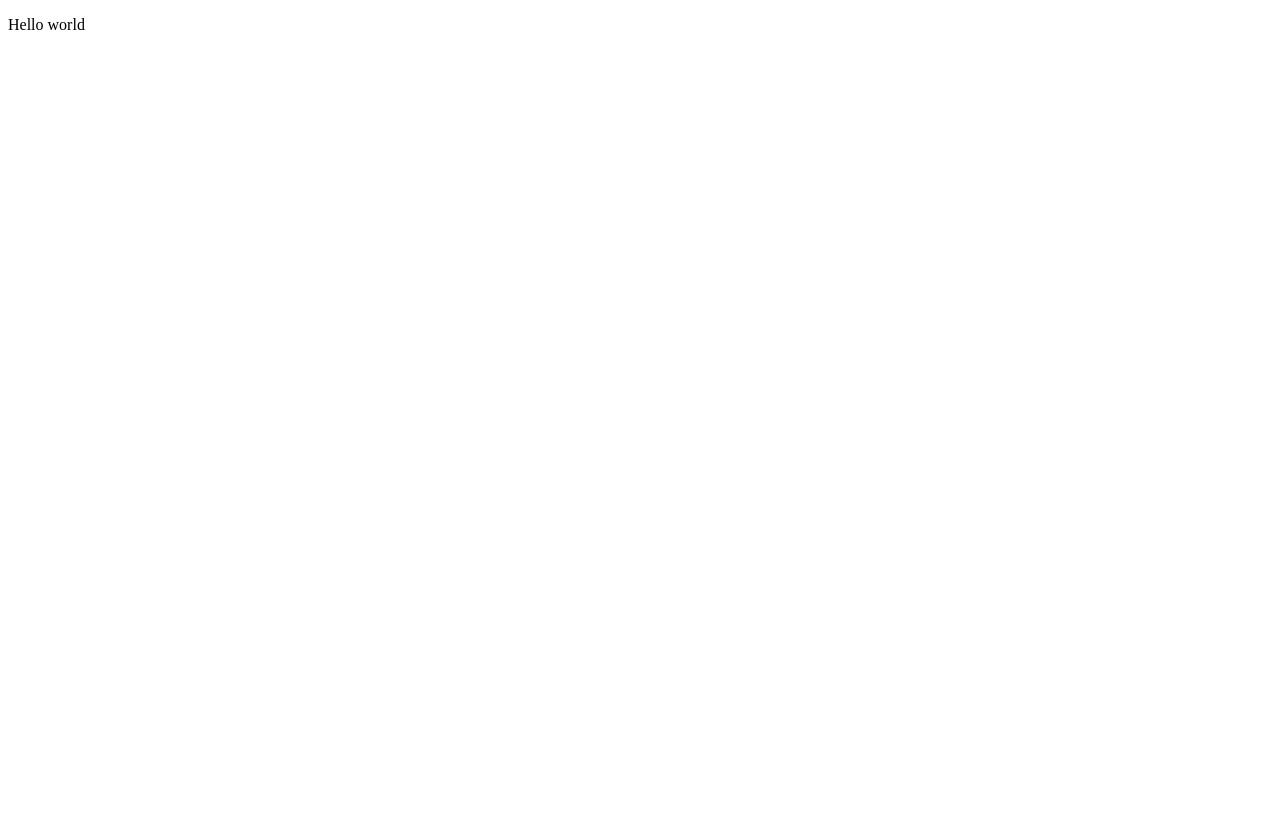
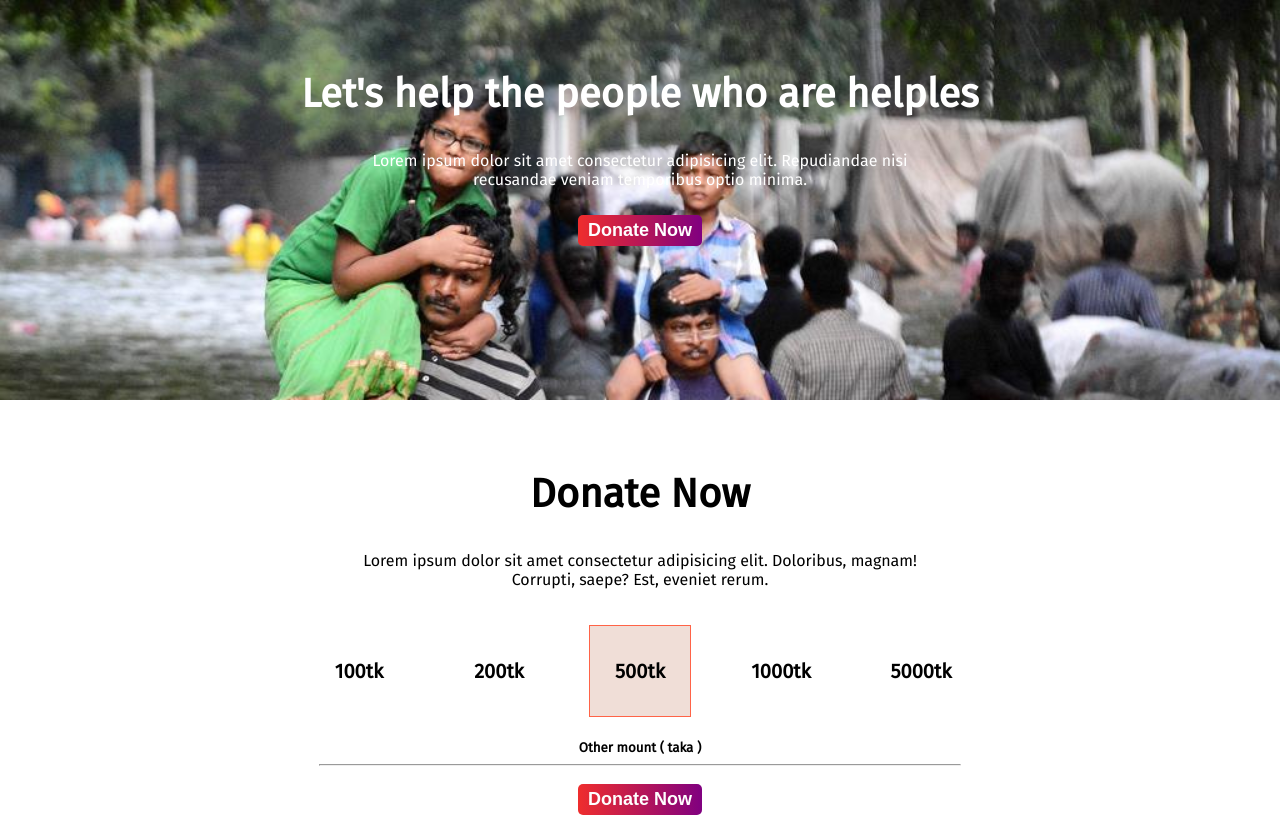
Before and after one commit to Mehedi-hasan-github/donate-the-people, a plain HTML site: page index.html in a window 1280 px wide. Drawn offline with Linux system fonts and the light colour scheme.

Commit message:
donate-galary and donation amount section added

```diff
--- /dev/null
+++ b/index.css
@@ -0,0 +1,71 @@
+body{
+    margin: 0%;
+    padding: 0%;
+    font-family: 'Fira Sans', sans-serif;;
+}
+.donate-galary{
+    padding: 0px 50px;
+    text-align: center;
+    background-image: url(images/donation4.jpg);
+    background-repeat:no-repeat ;
+    background-size: cover;
+    height: 400px;
+
+}
+
+.h1-tag{
+    margin-top: 0px;
+    padding-top: 70px;
+    color: black;
+    font-size: 40px;
+}
+.flex-box{
+    display: flex;
+    align-items: center;
+    justify-content: center;
+}
+
+.donate-galary p{
+    color: white;
+}
+
+.btn-class{
+    padding: 5px 10px;
+    margin-top: 10px;
+    font-size: 18px;
+    border: none;
+    color: white;
+    font-weight: bold;
+    background-image: linear-gradient(90deg,rgb(239, 45, 45),purple);
+    border-radius: 5px;
+}
+
+.donation-area{
+    text-align: center;
+}
+
+.donation-amount div{
+    position: relative;
+    margin: 20px 20px;
+    width: 100px;
+    height: 90px;
+    text-align: center;
+    font-size: 20px;
+    font-weight: bold;
+}
+
+.donation-amount div span{
+    position: absolute;
+    top: 50%;
+    left: 50%;
+    transform: translate(-50%, -50%);
+}
+
+.donation-amount div:nth-child(3){
+    background-color: #f0ded7;
+    border: 1px solid tomato;
+}
+
+hr{
+    width: 50%;
+}
--- a/index.html
+++ b/index.html
@@ -5,8 +5,31 @@
     <meta http-equiv="X-UA-Compatible" content="IE=edge">
     <meta name="viewport" content="width=device-width, initial-scale=1.0">
     <title>Donate-the-people</title>
+    <link rel="stylesheet" href="index.css">
+    <link rel="preconnect" href="https://fonts.googleapis.com">
+<link rel="preconnect" href="https://fonts.gstatic.com" crossorigin>
+<link href="https://fonts.googleapis.com/css2?family=Fira+Sans&display=swap" rel="stylesheet">
 </head>
 <body>
-    <p>Hello world</p>
+     <section class="donate-galary">
+        <h1 class="h1-tag" style="color: white;">Let's help the people who are helples</h1>
+        <p>Lorem ipsum dolor sit amet consectetur adipisicing elit. Repudiandae nisi<br/> recusandae veniam temporibus optio minima.</p>
+        <button class="btn-class">Donate Now</button>
+     </section>
+     <section class="donation-area">
+        <h1 class="h1-tag">Donate Now</h1>
+        <p>Lorem ipsum dolor sit amet consectetur adipisicing elit. Doloribus, magnam! <br/>Corrupti, saepe? Est, eveniet rerum.</p>
+        <div class="donation-amount flex-box">
+            <div><span>100tk</span></div>
+            <div><span>200tk</span></div>
+            <div><span>500tk</span></div>
+            <div><span>1000tk</span></div>
+            <div><span>5000tk</span></div>
+
+        </div>
+        <small style="font-weight: bold;">Other mount ( taka )</small>
+        <hr>
+        <button class="btn-class">Donate Now</button>
+     </section>
 </body>
 </html>
```
